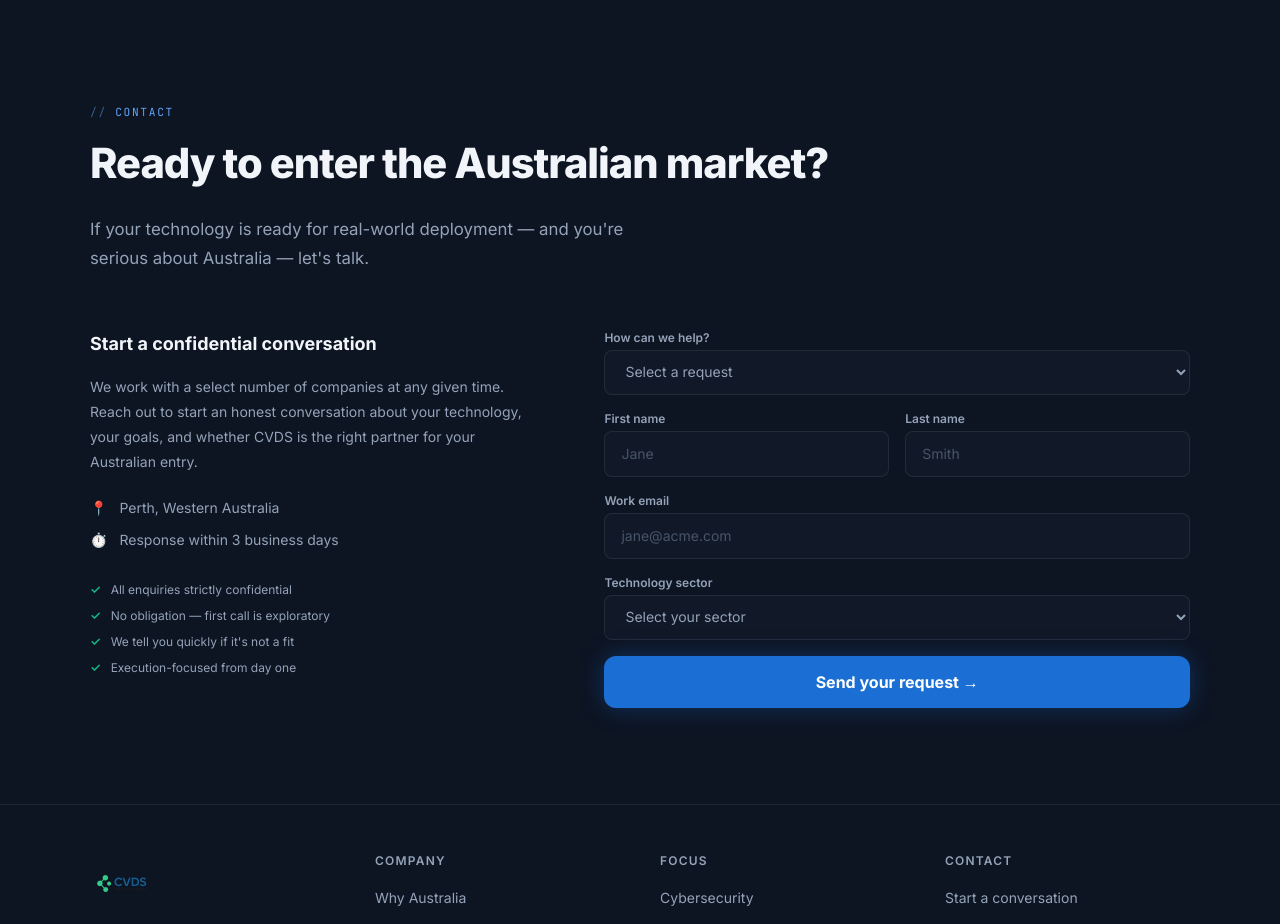
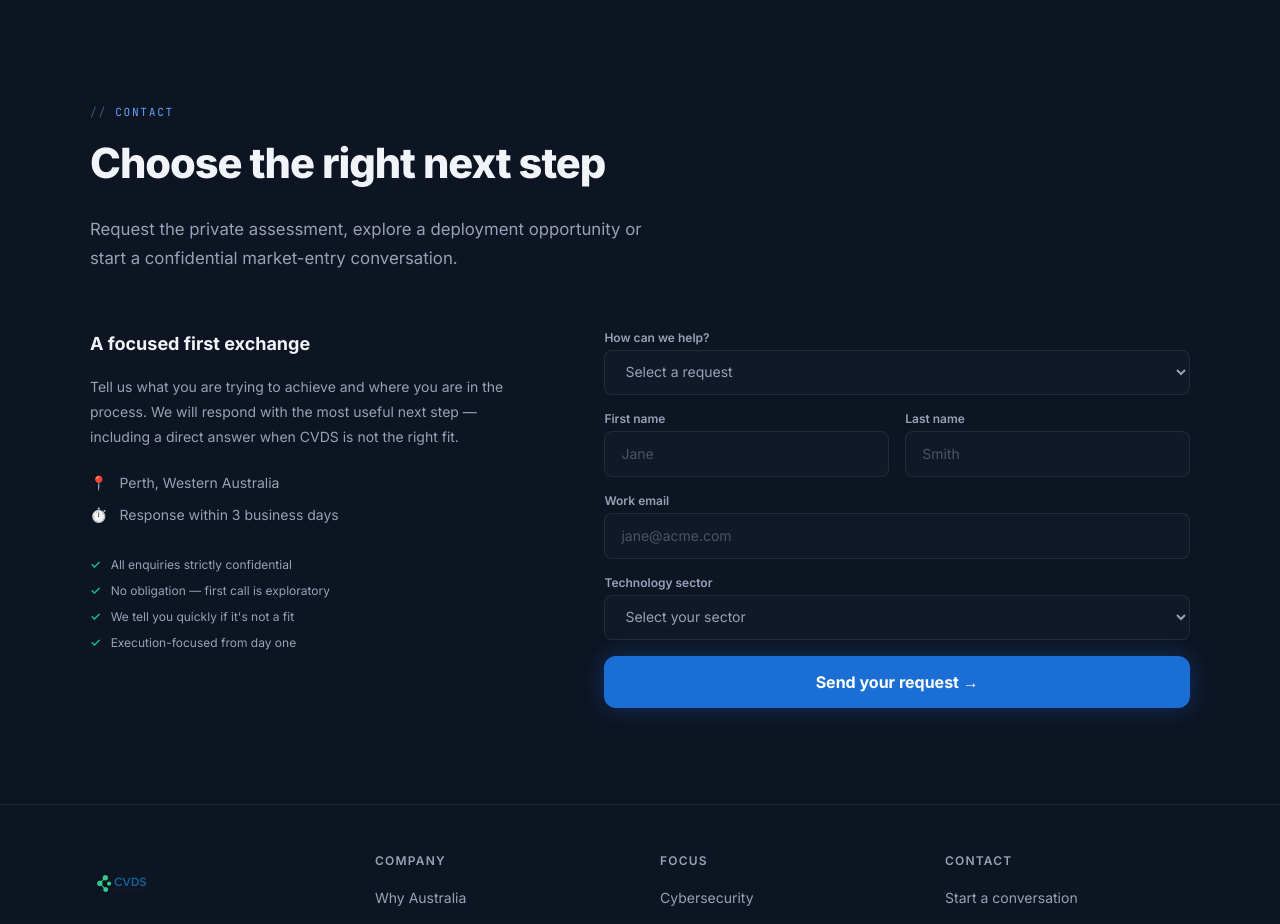
Before and after one commit to cecilepagneux-afk/camelvsunicorn, a React (Vite) app: page / in a window 1280 px wide. Shown: the part 6040-6964 px from the top of the page. Built offline with nearby package versions, Linux system fonts and the light colour scheme.

Commit message:
Refine Contact copy

```diff
--- a/src/components/Contact.tsx
+++ b/src/components/Contact.tsx
@@ -44,16 +44,16 @@ export default function Contact() {
     <section id="contact" className="bg-[#0d1422] px-[5%] py-24">
       <div className="max-w-[1100px] mx-auto">
         <p className="font-mono text-[0.7rem] tracking-[0.15em] text-blue-400 uppercase mb-3 before:content-['//\00a0'] before:opacity-50">Contact</p>
-        <h2 className="text-[clamp(1.9rem,3.5vw,2.6rem)] font-extrabold tracking-tight mb-5">Ready to enter the Australian market?</h2>
+        <h2 className="text-[clamp(1.9rem,3.5vw,2.6rem)] font-extrabold tracking-tight mb-5">Choose the right next step</h2>
         <p className="text-slate-400 text-[1.05rem] max-w-[580px] leading-[1.75] mb-14">
-          If your technology is ready for real-world deployment — and you're serious about Australia — let's talk.
+          Request the private assessment, explore a deployment opportunity or start a confidential market-entry conversation.
         </p>
         <div className="grid md:grid-cols-[1fr_1.3fr] gap-16 items-start">
           {/* Info */}
           <div>
-            <h3 className="text-lg font-bold mb-4">Start a confidential conversation</h3>
+            <h3 className="text-lg font-bold mb-4">A focused first exchange</h3>
             <p className="text-slate-400 text-sm leading-[1.8] mb-6">
-              We work with a select number of companies at any given time. Reach out to start an honest conversation about your technology, your goals, and whether CVDS is the right partner for your Australian entry.
+              Tell us what you are trying to achieve and where you are in the process. We will respond with the most useful next step — including a direct answer when CVDS is not the right fit.
             </p>
             <div className="flex gap-3 items-center text-sm text-slate-400 mb-3">
               <span className="text-[#1A6ED4]">📍</span> Perth, Western Australia
```
